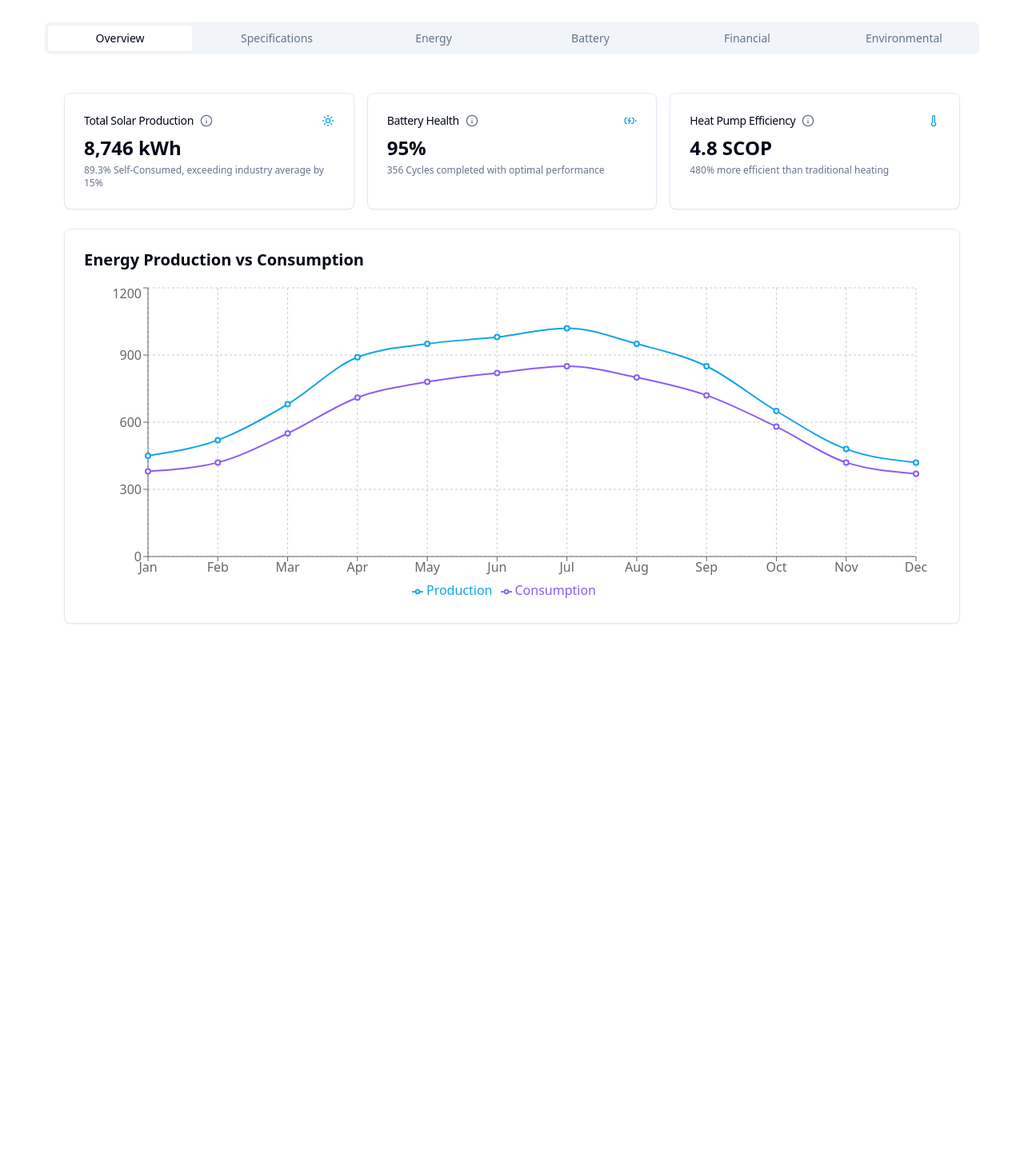
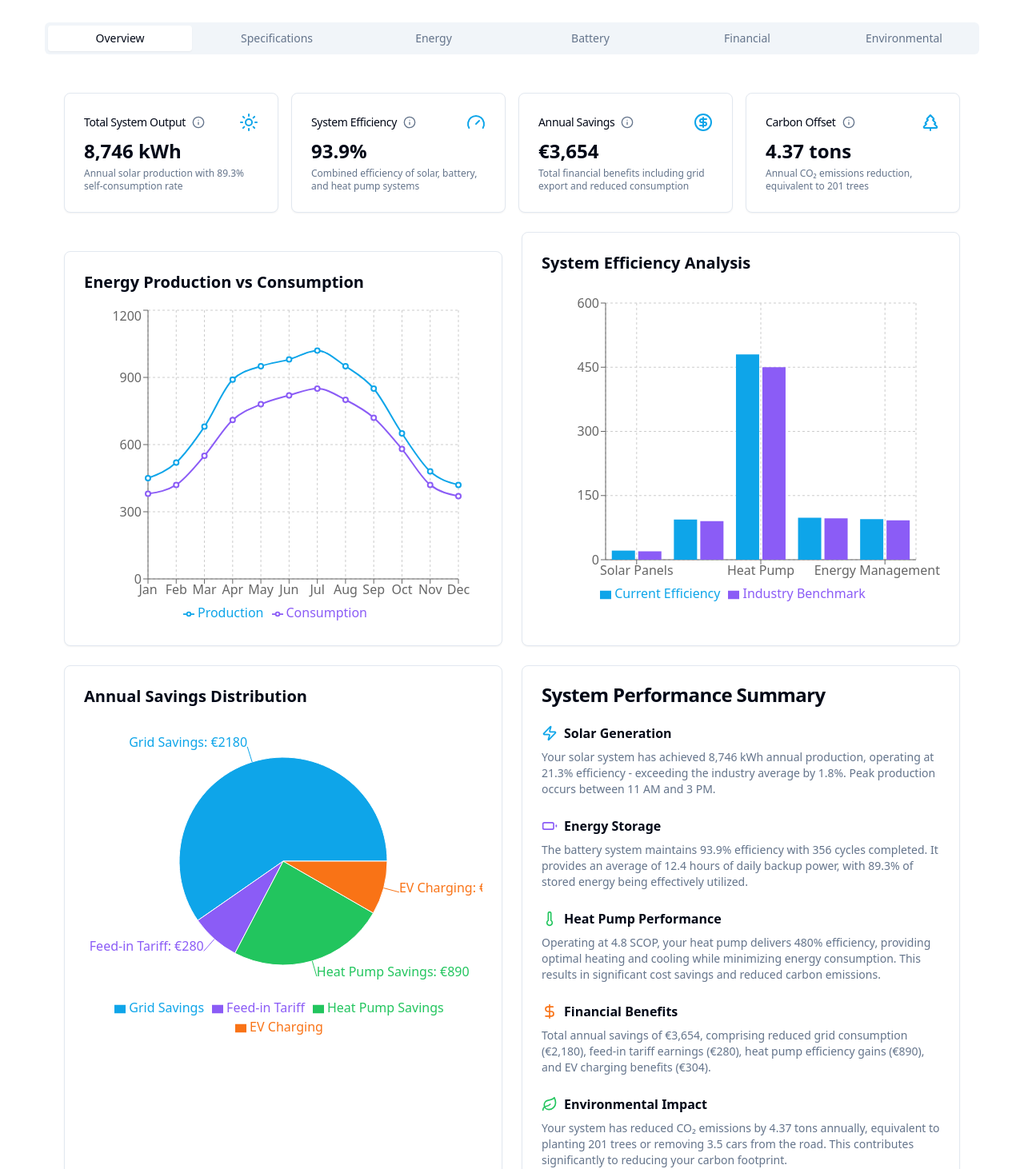
Before and after one commit to elRadix/solar-battery-optimizer, a React (Vite) app: page / in a window 1280 px wide. Shown: the part 68-1530 px from the top of the page at 80% size. Before the commit the page ends 896 px from the top, so only its background shows below. Built offline with nearby package versions, Linux system fonts and the light colour scheme.

Commit message:
Add graphs and KPIs to overview
Enhanced the overview section by adding relevant graphs and additional KPIs. Each KPI now includes a detailed explanation, along with an overall summary box to provide a comprehensive view of the data.
[skip gpt_engineer]

```diff
--- /dev/null
+++ b/src/components/Dashboard/OverviewSummary.tsx
@@ -0,0 +1,74 @@
+import { Card, CardContent, CardHeader, CardTitle } from "@/components/ui/card";
+import { Zap, Battery, Thermometer, DollarSign, Leaf } from "lucide-react";
+
+export const OverviewSummary = () => {
+  return (
+    <Card>
+      <CardHeader>
+        <CardTitle>System Performance Summary</CardTitle>
+      </CardHeader>
+      <CardContent className="space-y-6">
+        <div className="space-y-2">
+          <div className="flex items-center gap-2">
+            <Zap className="h-5 w-5 text-primary" />
+            <h3 className="font-semibold">Solar Generation</h3>
+          </div>
+          <p className="text-sm text-muted-foreground">
+            Your solar system has achieved 8,746 kWh annual production, operating at
+            21.3% efficiency - exceeding the industry average by 1.8%. Peak
+            production occurs between 11 AM and 3 PM.
+          </p>
+        </div>
+
+        <div className="space-y-2">
+          <div className="flex items-center gap-2">
+            <Battery className="h-5 w-5 text-secondary" />
+            <h3 className="font-semibold">Energy Storage</h3>
+          </div>
+          <p className="text-sm text-muted-foreground">
+            The battery system maintains 93.9% efficiency with 356 cycles
+            completed. It provides an average of 12.4 hours of daily backup power,
+            with 89.3% of stored energy being effectively utilized.
+          </p>
+        </div>
+
+        <div className="space-y-2">
+          <div className="flex items-center gap-2">
+            <Thermometer className="h-5 w-5 text-success" />
+            <h3 className="font-semibold">Heat Pump Performance</h3>
+          </div>
+          <p className="text-sm text-muted-foreground">
+            Operating at 4.8 SCOP, your heat pump delivers 480% efficiency,
+            providing optimal heating and cooling while minimizing energy
+            consumption. This results in significant cost savings and reduced
+            carbon emissions.
+          </p>
+        </div>
+
+        <div className="space-y-2">
+          <div className="flex items-center gap-2">
+            <DollarSign className="h-5 w-5 text-warning" />
+            <h3 className="font-semibold">Financial Benefits</h3>
+          </div>
+          <p className="text-sm text-muted-foreground">
+            Total annual savings of €3,654, comprising reduced grid consumption
+            (€2,180), feed-in tariff earnings (€280), heat pump efficiency gains
+            (€890), and EV charging benefits (€304).
+          </p>
+        </div>
+
+        <div className="space-y-2">
+          <div className="flex items-center gap-2">
+            <Leaf className="h-5 w-5 text-green-500" />
+            <h3 className="font-semibold">Environmental Impact</h3>
+          </div>
+          <p className="text-sm text-muted-foreground">
+            Your system has reduced CO₂ emissions by 4.37 tons annually,
+            equivalent to planting 201 trees or removing 3.5 cars from the road.
+            This contributes significantly to reducing your carbon footprint.
+          </p>
+        </div>
+      </CardContent>
+    </Card>
+  );
+};
--- /dev/null
+++ b/src/components/Dashboard/SavingsDistribution.tsx
@@ -0,0 +1,57 @@
+import { Card } from "@/components/ui/card";
+import {
+  PieChart,
+  Pie,
+  Cell,
+  Tooltip,
+  Legend,
+  ResponsiveContainer,
+} from "recharts";
+import { useEffect, useState } from "react";
+
+const savingsData = [
+  { name: "Grid Savings", value: 2180, color: "#0EA5E9" },
+  { name: "Feed-in Tariff", value: 280, color: "#8B5CF6" },
+  { name: "Heat Pump Savings", value: 890, color: "#22C55E" },
+  { name: "EV Charging", value: 304, color: "#F97316" },
+];
+
+export const SavingsDistribution = () => {
+  const [key, setKey] = useState(0);
+
+  useEffect(() => {
+    const timer = setTimeout(() => {
+      setKey(prev => prev + 1);
+    }, 100);
+
+    return () => clearTimeout(timer);
+  }, []);
+
+  return (
+    <Card className="p-6">
+      <h2 className="text-xl font-semibold mb-4">Annual Savings Distribution</h2>
+      <div className="h-[400px]">
+        <ResponsiveContainer width="100%" height="100%" key={key}>
+          <PieChart>
+            <Pie
+              data={savingsData}
+              cx="50%"
+              cy="50%"
+              labelLine={true}
+              label={({ name, value }) => `${name}: €${value}`}
+              outerRadius={130}
+              fill="#8884d8"
+              dataKey="value"
+            >
+              {savingsData.map((entry, index) => (
+                <Cell key={`cell-${index}`} fill={entry.color} />
+              ))}
+            </Pie>
+            <Tooltip />
+            <Legend />
+          </PieChart>
+        </ResponsiveContainer>
+      </div>
+    </Card>
+  );
+};
--- /dev/null
+++ b/src/components/Dashboard/SystemEfficiencyChart.tsx
@@ -0,0 +1,54 @@
+import { Card } from "@/components/ui/card";
+import {
+  BarChart,
+  Bar,
+  XAxis,
+  YAxis,
+  CartesianGrid,
+  Tooltip,
+  Legend,
+  ResponsiveContainer,
+} from "recharts";
+import { useEffect, useState } from "react";
+
+const efficiencyData = [
+  { system: "Solar Panels", efficiency: 21.3, benchmark: 19.5 },
+  { system: "Battery Storage", efficiency: 93.9, benchmark: 90.0 },
+  { system: "Heat Pump", efficiency: 480, benchmark: 450 },
+  { system: "Grid Integration", efficiency: 98.2, benchmark: 96.5 },
+  { system: "Energy Management", efficiency: 94.7, benchmark: 92.0 },
+];
+
+export const SystemEfficiencyChart = () => {
+  const [key, setKey] = useState(0);
+
+  useEffect(() => {
+    const timer = setTimeout(() => {
+      setKey(prev => prev + 1);
+    }, 100);
+
+    return () => clearTimeout(timer);
+  }, []);
+
+  return (
+    <Card className="p-6">
+      <h2 className="text-xl font-semibold mb-4">System Efficiency Analysis</h2>
+      <div className="h-[400px]">
+        <ResponsiveContainer width="100%" height="100%" key={key}>
+          <BarChart
+            data={efficiencyData}
+            margin={{ top: 20, right: 30, left: 20, bottom: 5 }}
+          >
+            <CartesianGrid strokeDasharray="3 3" />
+            <XAxis dataKey="system" />
+            <YAxis />
+            <Tooltip />
+            <Legend />
+            <Bar dataKey="efficiency" name="Current Efficiency" fill="#0EA5E9" />
+            <Bar dataKey="benchmark" name="Industry Benchmark" fill="#8B5CF6" />
+          </BarChart>
+        </ResponsiveContainer>
+      </div>
+    </Card>
+  );
+};
--- a/src/pages/Index.tsx
+++ b/src/pages/Index.tsx
@@ -19,12 +19,18 @@ import {
   Timer,
   Lightbulb,
   CloudSun,
+  CircleDollarSign,
+  Gauge,
+  TreePine,
 } from "lucide-react";
 import { EnergyChart } from "@/components/Dashboard/EnergyChart";
 import { SystemSpecs } from "@/components/Dashboard/SystemSpecs";
 import { BatteryPerformance } from "@/components/Dashboard/BatteryPerformance";
 import { FinancialAnalysis } from "@/components/Dashboard/FinancialAnalysis";
 import { EnvironmentalImpact } from "@/components/Dashboard/EnvironmentalImpact";
+import { OverviewSummary } from "@/components/Dashboard/OverviewSummary";
+import { SystemEfficiencyChart } from "@/components/Dashboard/SystemEfficiencyChart";
+import { SavingsDistribution } from "@/components/Dashboard/SavingsDistribution";
 
 const Index = () => {
   const [activeTab, setActiveTab] = useState("overview");
@@ -45,27 +51,42 @@ const Index = () => {
           </TabsList>
 
           <TabContent value="overview" activeTab={activeTab}>
-            <div className="grid gap-4 md:grid-cols-3">
+            <div className="grid gap-4 md:grid-cols-4">
               <StatCard
-                title="Total Solar Production"
+                title="Total System Output"
                 value="8,746 kWh"
-                icon={<Sun className="h-4 w-4" />}
-                description="89.3% Self-Consumed, exceeding industry average by 15%"
+                icon={<Sun className="h-6 w-6" />}
+                description="Annual solar production with 89.3% self-consumption rate"
               />
               <StatCard
-                title="Battery Health"
-                value="95%"
-                icon={<BatteryCharging className="h-4 w-4" />}
-                description="356 Cycles completed with optimal performance"
+                title="System Efficiency"
+                value="93.9%"
+                icon={<Gauge className="h-6 w-6" />}
+                description="Combined efficiency of solar, battery, and heat pump systems"
               />
               <StatCard
-                title="Heat Pump Efficiency"
-                value="4.8 SCOP"
-                icon={<Thermometer className="h-4 w-4" />}
-                description="480% more efficient than traditional heating"
+                title="Annual Savings"
+                value="€3,654"
+                icon={<CircleDollarSign className="h-6 w-6" />}
+                description="Total financial benefits including grid export and reduced consumption"
+              />
+              <StatCard
+                title="Carbon Offset"
+                value="4.37 tons"
+                icon={<TreePine className="h-6 w-6" />}
+                description="Annual CO₂ emissions reduction, equivalent to 201 trees"
               />
             </div>
-            <EnergyChart />
+
+            <div className="grid gap-6 mt-6 md:grid-cols-2">
+              <EnergyChart />
+              <SystemEfficiencyChart />
+            </div>
+
+            <div className="grid gap-6 mt-6 md:grid-cols-2">
+              <SavingsDistribution />
+              <OverviewSummary />
+            </div>
           </TabContent>
 
           <TabContent value="specifications" activeTab={activeTab}>
```
